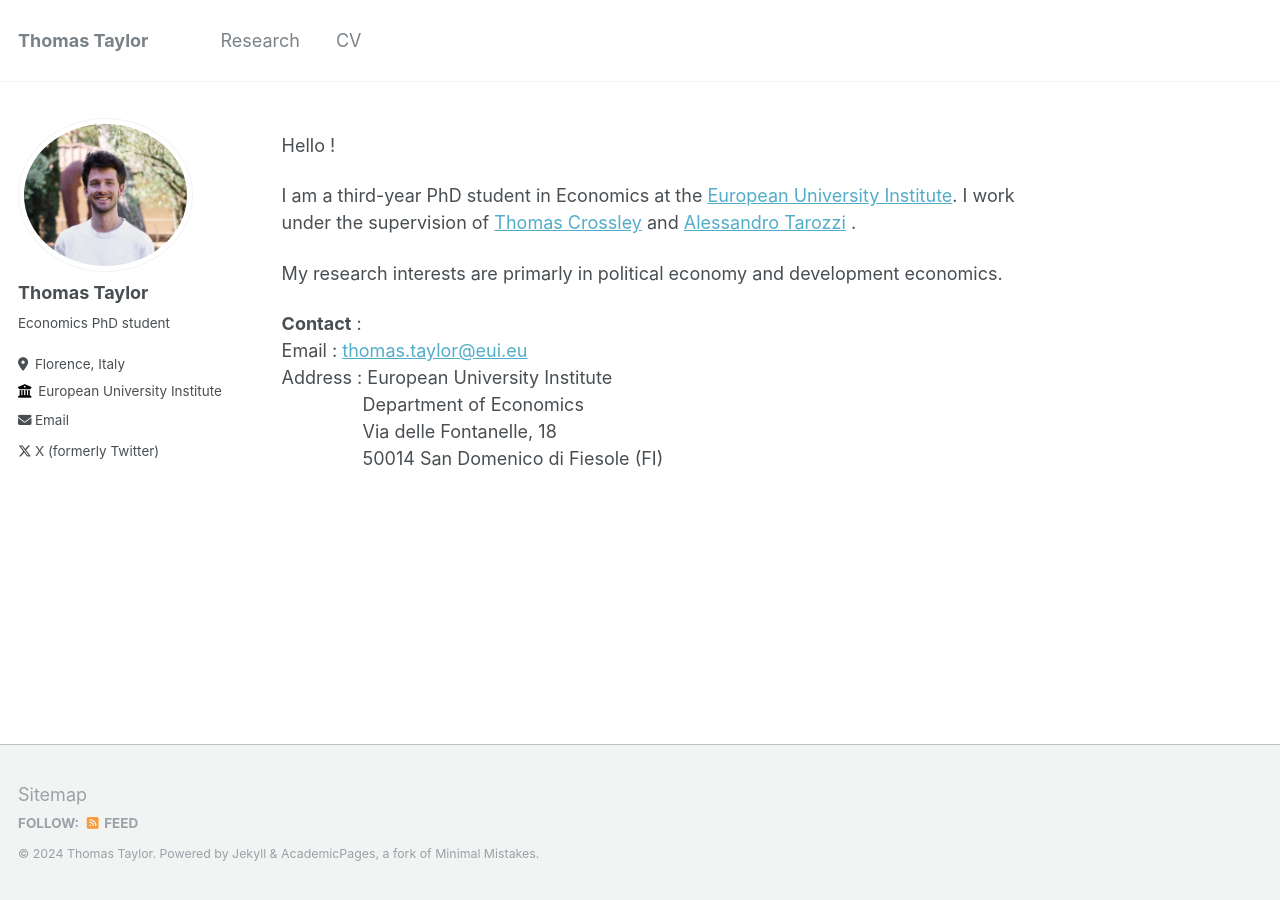
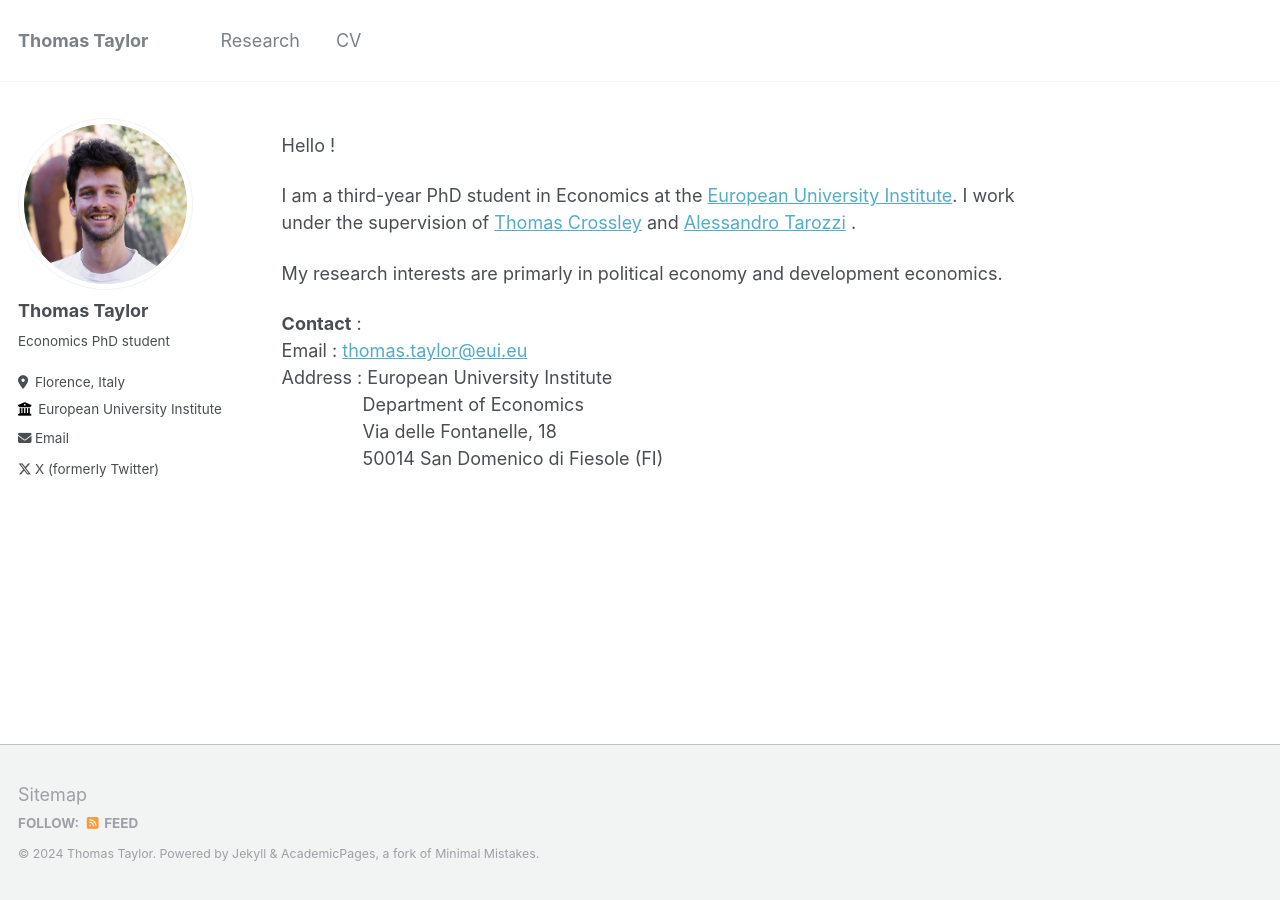
Before and after one commit to thomastaylor-econ/thomastaylor-econ.github.io, a Jekyll site: the page built from _pages/about.md, in a window 1280 px wide. Built offline with Jekyll 4.4.1, drawn with Linux system fonts in a browser that asks for light colours.

Commit message:
Update _config.yml

```diff
--- a/_config.yml
+++ b/_config.yml
@@ -21,7 +21,7 @@ repository               : "academicpages/academicpages.github.io"
 #               Additional customization can be done by editing /_includes/author-profile.html
 author:
   # Biographic information
-  avatar           : "bio_photo_TT.jpg"
+  avatar           : "bio_photo_TT_2.jpg"
   name             : "Thomas Taylor"
   pronouns         : # example: "she/her"
   bio              : "Economics PhD student"
```
